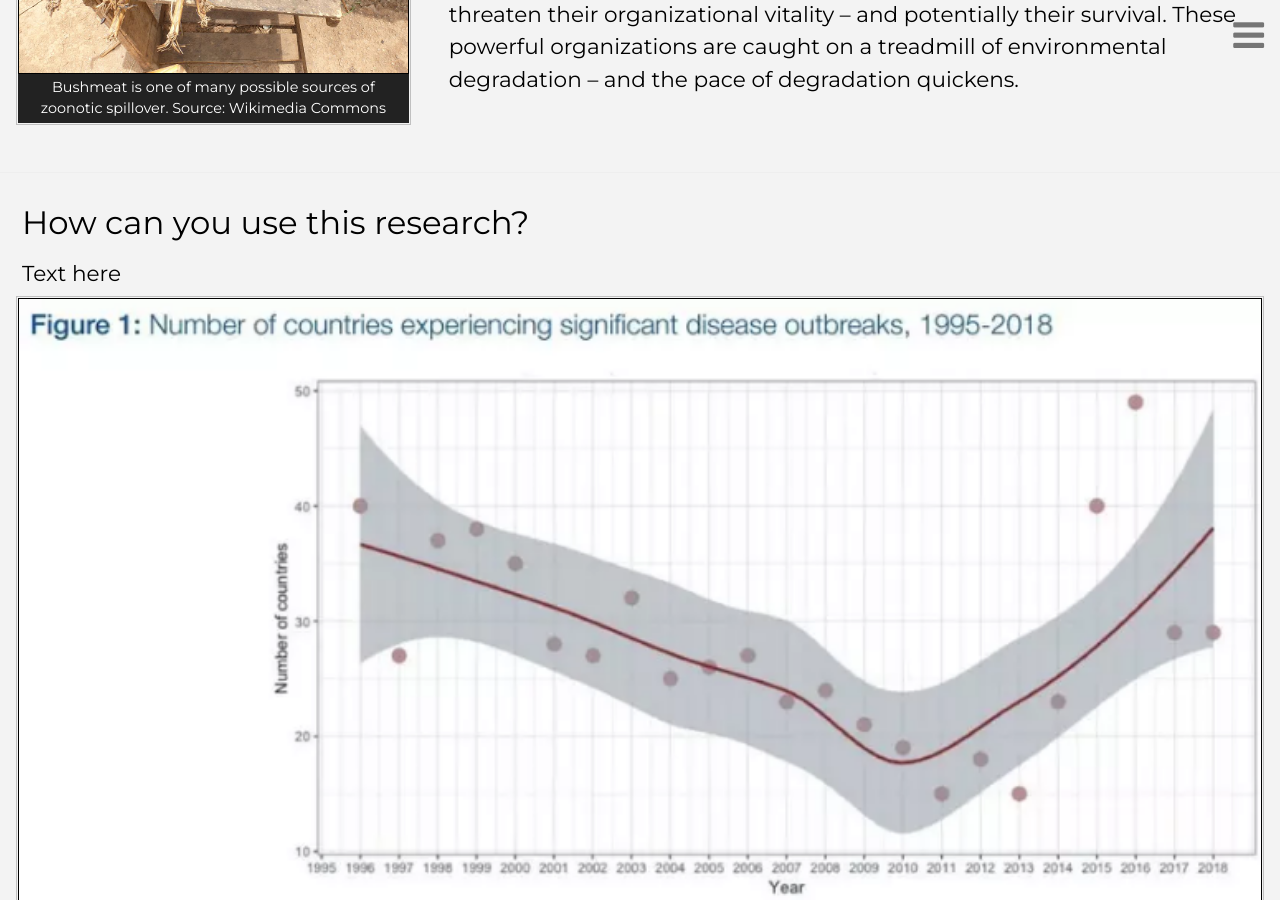
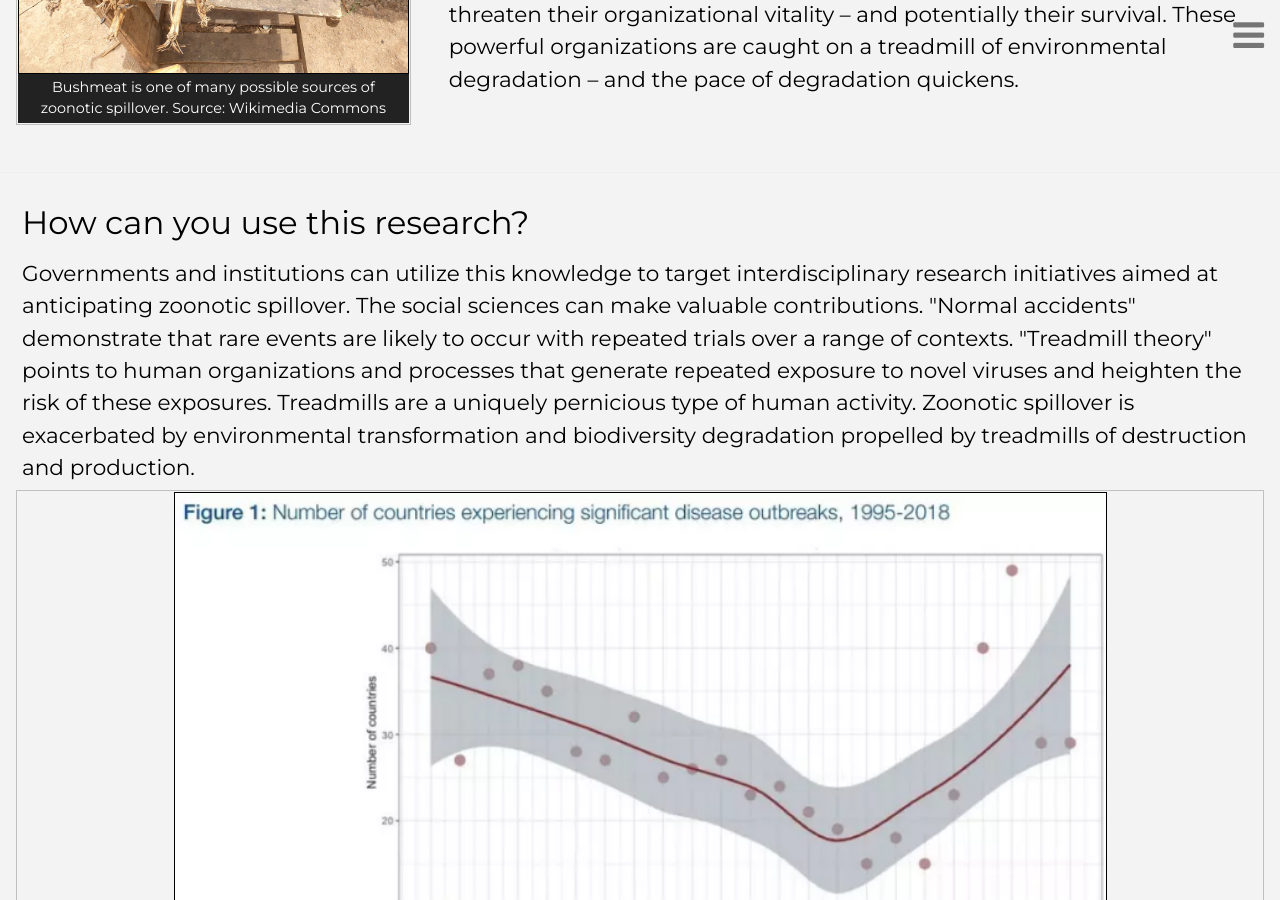
Before and after one commit to resilience1/resilience1.github.io, a Jekyll site: the page built from research/zoonotic.html, in a window 1280 px wide and 900 px high, scrolled down 2325 px. Built offline with Jekyll 4.4.1, drawn with Linux system fonts in a browser that asks for light colours; nearby versions of some CDN libraries.

Commit message:
Update zoonotic.html

```diff
--- a/research/zoonotic.html
+++ b/research/zoonotic.html
@@ -114,14 +114,20 @@ title: Zoonotic Spillover | Michael Lengefeld
 	<div class="example">
 		<div class="w3-container">
 			<h1>How can you use this research?</h1>
-			<h2>Text here
+			<h2>Governments and institutions can utilize this knowledge to target interdisciplinary research initiatives aimed at
+				anticipating zoonotic spillover. The social sciences can make valuable contributions. "Normal accidents"
+				demonstrate that rare events are likely to occur with repeated trials over a range of contexts.
+				"Treadmill theory" points to human organizations and
+				processes that generate repeated exposure to novel viruses and heighten the risk of these exposures.
+				Treadmills are a uniquely pernicious type of human activity. Zoonotic spillover is exacerbated by
+				environmental transformation and biodiversity degradation propelled by treadmills of destruction and production.
 			</h2>
 		</div>
 
 		<div class="w3-container">
 			<figure class="item">
 			<img class="displayed" src="/img/outbreaks.png" alt="increasing frequency of pandemics"
-			     style="width:100%; height: 100%; border:1px solid black; align:middle">
+			     style="width:75%; height: 75%; border:1px solid black; align:middle">
 				<figcaption class="caption">The frequency of pandemics is increasingly rapidly across the world.
 				</figcaption>
 			</figure>
```
